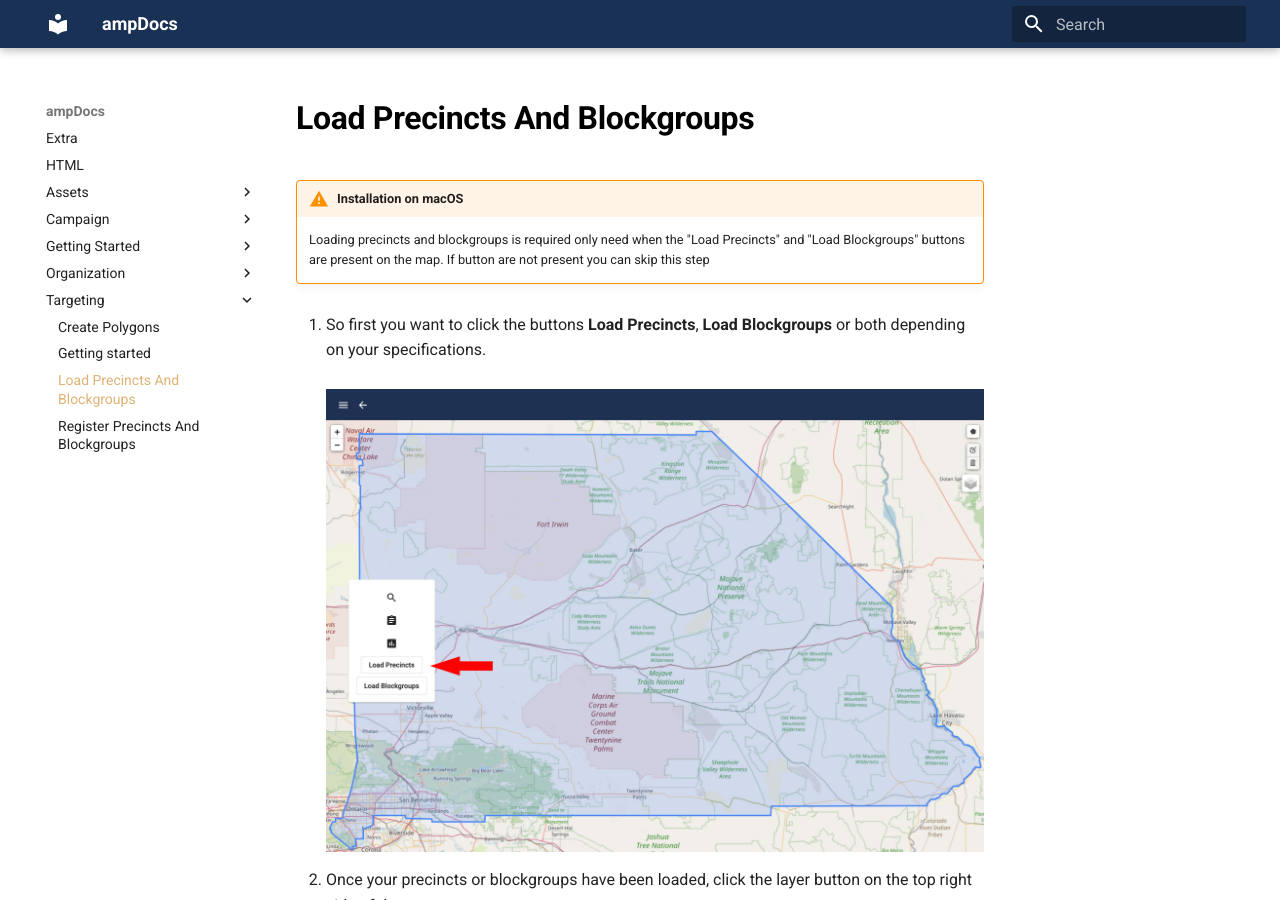
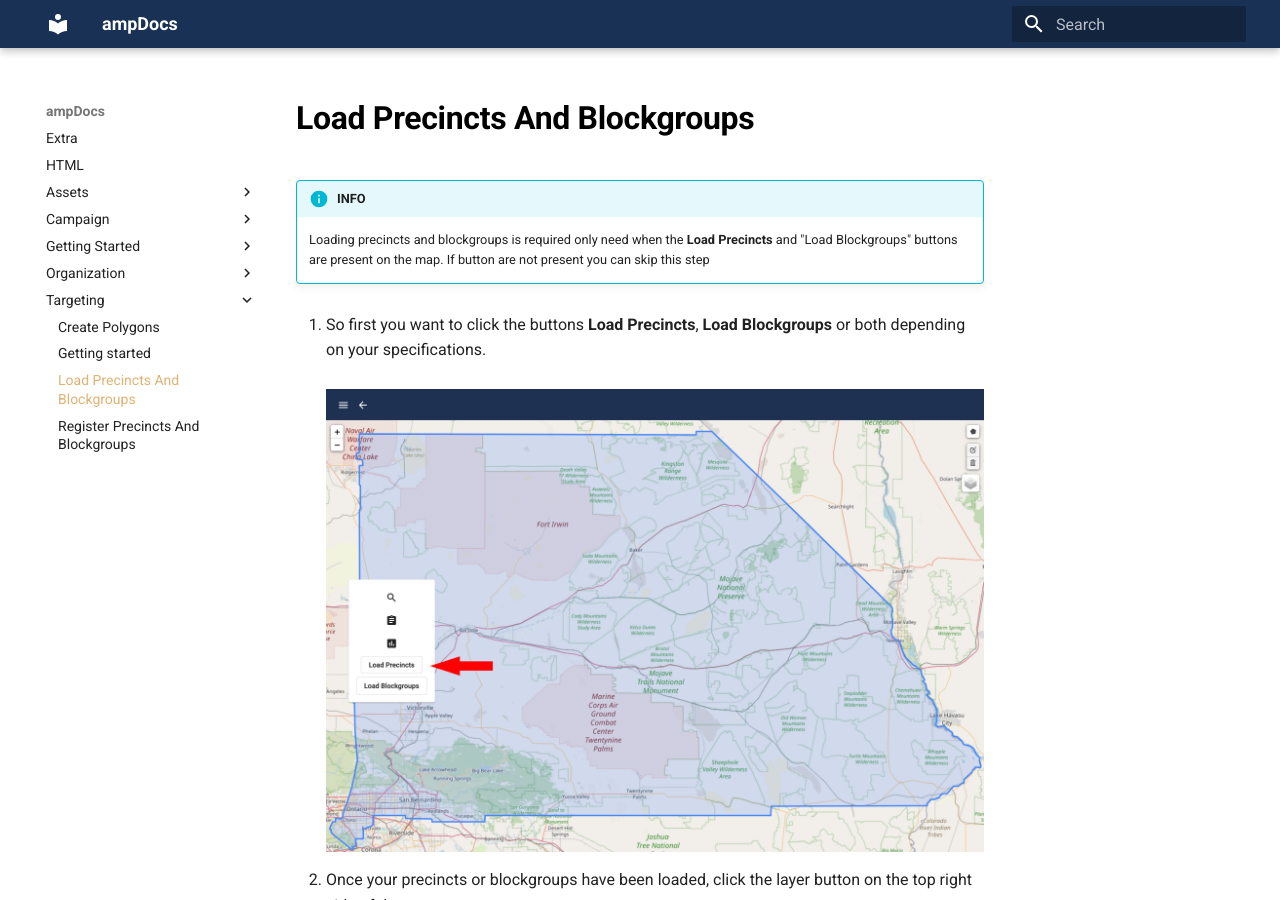
Before and after one commit to ogiovanniruiz/ampDocs, an MkDocs documentation site: the page built from docs/Targeting/load-precincts-and-blockgroups.md, in a window 1280 px wide and 900 px high. Built offline with MkDocs 1.6.1 and Material for MkDocs 9.7.7, drawn with Linux system fonts in a browser that asks for light colours.

Commit message:
Update Targeting “load-precincts-and-blockgroups”

```diff
--- a/docs/Targeting/load-precincts-and-blockgroups.md
+++ b/docs/Targeting/load-precincts-and-blockgroups.md
@@ -6,9 +6,9 @@ layout: docs
 ---
 # Load Precincts And Blockgroups
 
-!!! warning "Installation on macOS"
+!!! info "INFO"
 
-    Loading precincts and blockgroups is required only need when the "Load Precincts" and "Load Blockgroups" buttons are present on the map. If button are not present you can skip this step
+    Loading precincts and blockgroups is required only need when the **Load Precincts** and "Load Blockgroups" buttons are present on the map. If button are not present you can skip this step
 
 1. So first you want to click the buttons **Load Precincts**, **Load Blockgroups** or both depending on your specifications.
 <br><br>
@@ -20,4 +20,4 @@ layout: docs
 
 3. Now click the **Precinct** or **Blockgroup** check boxes to display or hide the layers on the map.
 <br><br>
-![](../../images/targeting-load-percblocks-step2.jpg)
+![](../../images/targeting-load-percblocks-step3.jpg)
```
